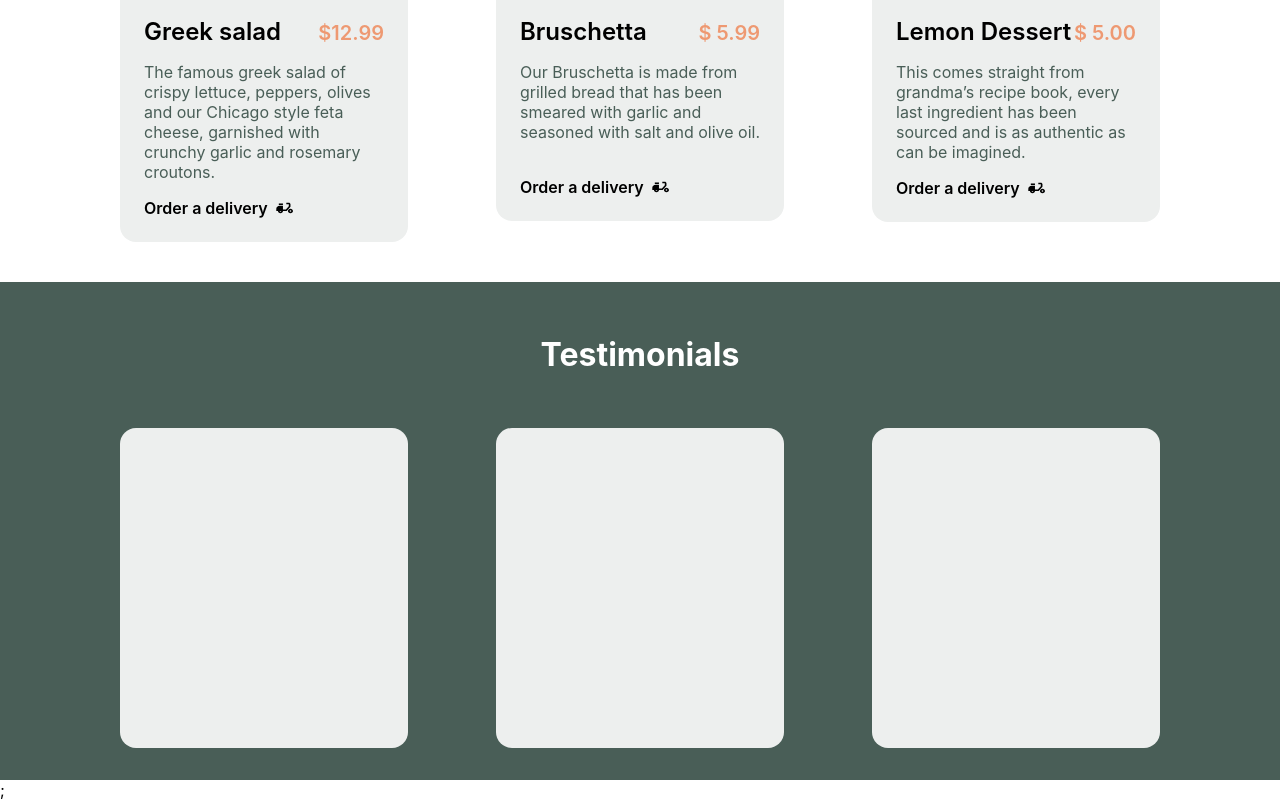
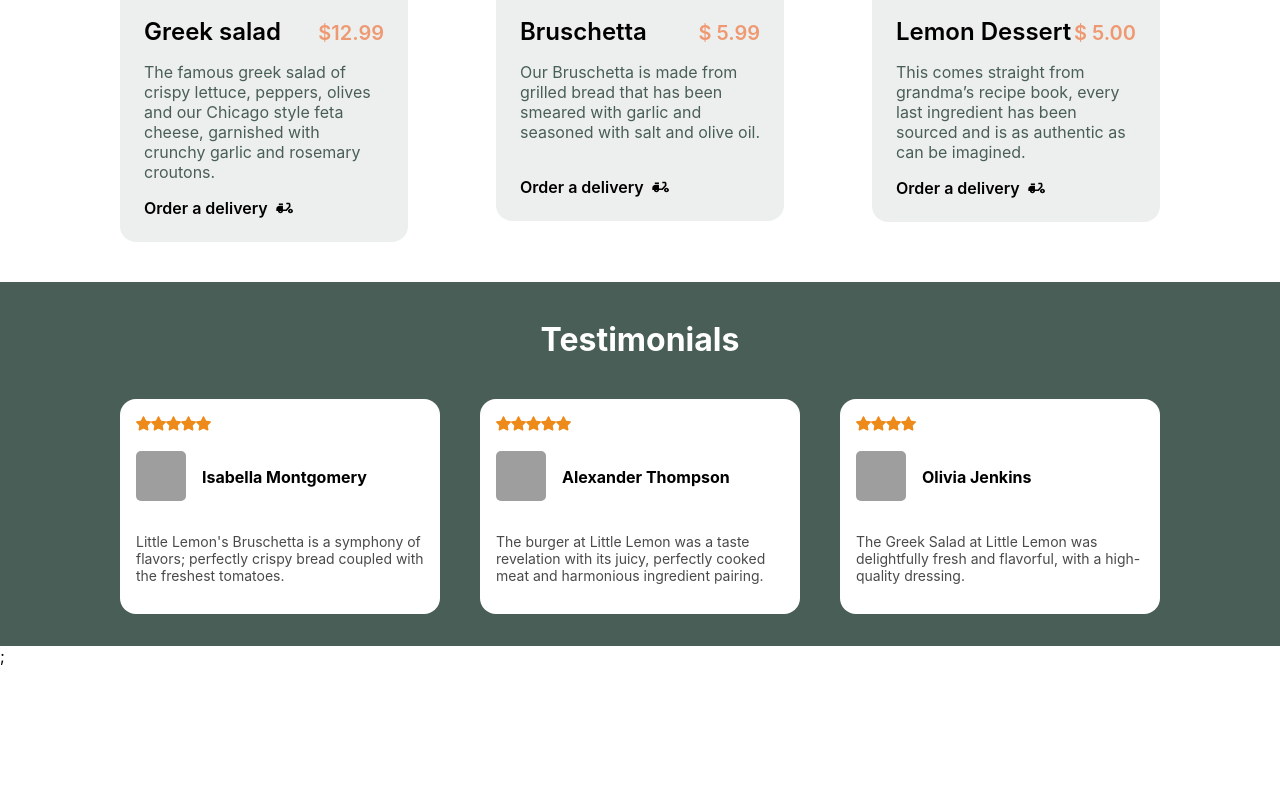
Before and after one commit to Sebabba/little-lemon-app, a React (Create React App) app: page / in a window 1280 px wide. Shown: the part 816-1616 px from the top of the page. After the commit the page ends 1482 px from the top, so only its background shows below. Built offline with nearby package versions, Linux system fonts and the light colour scheme; grey boxes are pictures that could not be loaded.

Commit message:
[#ADD] show testimonials

```diff
--- a/src/components/TestimonialCard/TestimonialCard.css
+++ b/src/components/TestimonialCard/TestimonialCard.css
@@ -1,10 +1,37 @@
 .testimonial-card {
-    background: #edefee;
+  background: white;
   border-radius: 16px;
   height: 100%;
-    min-height: 20rem;
+  min-height: 10rem;
   width: 18rem;
   overflow: hidden;
   display: flex;
   flex-direction: column;
+  padding: 1rem;
 }
+
+.testimonial-description {
+  flex-grow: 1;
+  display: flex;
+  flex-direction: column;
+  justify-content: space-between;
+  color: #4a4a4a;
+  font-size: 14px;
+}
+
+.testimonial-card-author {
+  color: black;
+  margin-left: 1rem;
+  font-weight: bold;
+}
+
+.testimonial-card-container {
+  display: flex;
+  padding: 1rem 0;
+}
+
+.testimonial-profile-picture {
+  border-radius: 5px;
+  width: 50px;
+  object-fit: cover;
+}
--- a/src/components/TestimonialCard/TestimonialCard.js
+++ b/src/components/TestimonialCard/TestimonialCard.js
@@ -1,10 +1,22 @@
 import React from "react";
 import "./TestimonialCard.css";
+import starIcon from "../../assets/star.svg";
 
 const TestimonialCard = ({ author, description, image, rating }) => {
   return (
     <div className="testimonial-card">
+      <div className="testimonial-rating">
+        {rating &&
+          [...Array(rating)].map((_, index) => (
+            <img key={index} src={starIcon} alt="star" height={15} width={15} />
+          ))}
+      </div>
 
+      <div className="testimonial-card-container">
+        <img className="testimonial-profile-picture" src={image} alt="author" height={50}></img>
+        <p className="testimonial-card-author">{author}</p>
+      </div>
+      <p className="testimonial-description">{description}</p>
     </div>
   );
 };
--- a/src/pages/Sections/Testimonials/Testimonials.css
+++ b/src/pages/Sections/Testimonials/Testimonials.css
@@ -23,6 +23,7 @@
   justify-content: space-between;
 }
 
-.testimonial-title{
-    color: white;
+.testimonial-title {
+  color: white;
+  line-height: 10px;
 }
--- a/src/pages/Sections/Testimonials/Testimonials.js
+++ b/src/pages/Sections/Testimonials/Testimonials.js
@@ -4,28 +4,28 @@ import TestimonialCard from "../../../components/TestimonialCard/TestimonialCard
 
 const testimonials = [
   {
-    author: "Greek salad",
+    author: "Isabella Montgomery",
     description:
-      "The famous greek salad of crispy lettuce, peppers, olives and our Chicago style feta cheese, garnished with crunchy garlic and rosemary croutons. ",
+      "Little Lemon's Bruschetta is a symphony of flavors; perfectly crispy bread coupled with the freshest tomatoes.",
     image:
-      "https://i2.wp.com/www.downshiftology.com/wp-content/uploads/2018/08/Greek-Salad-main.jpg",
-    rating: "$12.99",
+      "https://images.pexels.com/photos/3763188/pexels-photo-3763188.jpeg?cs=srgb&dl=pexels-andrea-piacquadio-3763188.jpg&fm=jpg",
+    rating: 5,
   },
   {
-    author: "Bruschetta",
+    author: "Alexander Thompson",
     description:
-      "Our Bruschetta is made from grilled bread that has been smeared with garlic and seasoned with salt and olive oil.",
+      "The burger at Little Lemon was a taste revelation with its juicy, perfectly cooked meat and harmonious ingredient pairing.",
     image:
-      "https://hips.hearstapps.com/hmg-prod/images/bruschetta-index-645d03e6f174d.jpg?crop=0.8890414878397711xw:1xh;center,top&resize=1200:*",
-    rating: "$ 5.99",
+      "https://www.irreverentgent.com/wp-content/uploads/2018/03/Awesome-Profile-Pictures-for-Guys-look-away2.jpg",
+    rating: 5,
   },
   {
-    author: "Lemon Dessert",
+    author: "Olivia Jenkins",
     description:
-      "This comes straight from grandma’s recipe book, every last ingredient has been sourced and is as authentic as can be imagined.",
+      "The Greek Salad at Little Lemon was delightfully fresh and flavorful, with a high-quality dressing. ",
     image:
-      "https://www.southernliving.com/thmb/z706skTv8rLcnFwyTEnMzr_H5zQ=/1500x0/filters:no_upscale():max_bytes(150000):strip_icc()/Southern-Living_27364_SR_Lemon-Lush_13190-fd96c709fc2946a7aeb5c869f9ad470e.jpg",
-    rating: "$ 5.00",
+      "https://images.pexels.com/photos/762020/pexels-photo-762020.jpeg?auto=compress&cs=tinysrgb&dpr=1&w=500",
+    rating: 4,
   },
 ];
 
@@ -38,18 +38,17 @@ const Testimonials = () => {
         </div>
 
         <div className="testimonials-list">
-        {testimonials.map((special) => (
+          {testimonials.map((testimonial) => (
             <TestimonialCard
-            title={special.title}
-            description={special.description}
-            image={special.image}
-            price={special.price}
+              author={testimonial.author}
+              description={testimonial.description}
+              image={testimonial.image}
+              rating={testimonial.rating}
             />
           ))}
         </div>
       </div>
     </div>
-
   );
 };
 
```
Also changed, not shown: src/assets/star.svg (added). Lines whose indentation alone changed are shown as unchanged.
